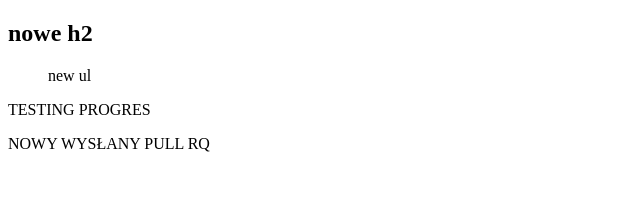
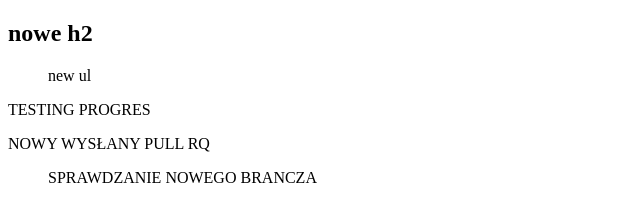
Before and after one commit to DevPatryk/testujemyGita, a plain HTML site: page index.html in a window 1280 px wide. Shown: the whole page, without its empty margins (0-640 px from the left). Drawn offline with Linux system fonts and the light colour scheme.

Commit message:
added new ul

```diff
--- a/index.html
+++ b/index.html
@@ -11,5 +11,8 @@
    <ul>new ul</ul>
    <p>TESTING PROGRES</p>
    <p class="sd">NOWY WYSŁANY PULL RQ</p>
+   <ul>SPRAWDZANIE NOWEGO BRANCZA
+
+   </ul>
 </body>
 </html>
```
